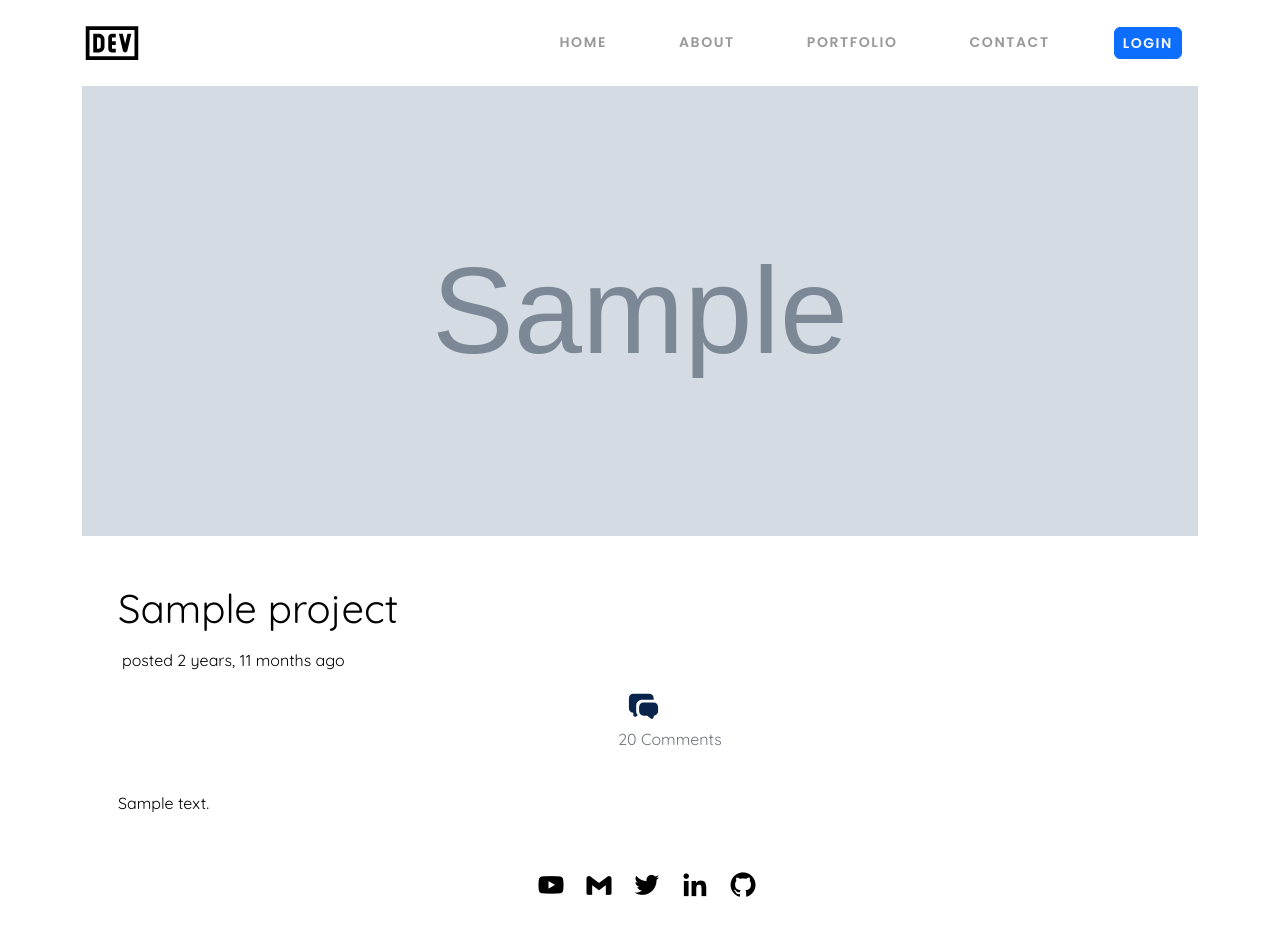
After one commit to Ripeplantain/Portfolio-Site, a Django app: page /view/1/ in a window 1280 px wide. The commit adds this page. Run offline with Django 4.2, Linux system fonts and the light colour scheme; tables that the repository leaves empty hold one stand-in row (values such as "Sample post"); grey boxes marked "Sample" are stand-in pictures; some libraries are stand-ins or nearby versions.

Commit message:
done with view design

```diff
--- a/project/templates/project/project.html
+++ b/project/templates/project/project.html
@@ -22,7 +22,7 @@ Project
             <div class="col-md-6 mb-3">
                 {{project.body|safe|truncatechars:"200"}}
             </div>
-            <a class="text-secondary" href="#">View more...</a>
+            <a class="text-secondary" href="{%url 'view-project' project.id%}">View more...</a>
         </div>
         {%if request.user.groups.all.0.name == 'admin'%}
         <div>
--- /dev/null
+++ b/project/templates/project/view.html
@@ -0,0 +1,37 @@
+{%extends 'main.html'%}
+
+{%block title%}
+Posts
+{%endblock%}
+
+{% load static %}
+
+{%block content%}
+<div class="blog-page">
+    <div class="container">
+        <div class="row">
+            <!-- cover image -->
+            <img src="{{project.cover.url}}" height="450">
+            <!-- end of cover image -->
+
+            <div class="mt-3 ms-4 ps-4 mt-4 pt-4">
+                <div class="blog-header">
+                    <h1 class="">{{project.name}}</h1>
+                </div>
+                <p class="mt-3 ms-1">posted {{project.created_at|timesince}} ago</p>
+                <div class="mb-4 d-flex justify-content-around">
+                    <div>
+                        <a href="">
+                            <img src="{%static 'images/comment-svgrepo-com.svg'%}" alt="" width="35" class="like-image ms-sm-2">
+                            <p class="mt-1 text-secondary">20 Comments</p>
+                        </a>
+                    </div>
+                </div>
+                <div>
+                    {{project.body|safe}}
+                </div>
+            </div>
+        </div>
+    </div>
+</div>
+{%endblock%}
--- a/project/urls.py
+++ b/project/urls.py
@@ -8,4 +8,5 @@ urlpatterns = [
     path('create/', views.createProject, name='create-project'),
     path('update/<str:pk>/', views.updateProject, name='update-project'),
     path('delete/<str:pk>/', views.deleteProject, name='delete-project'),
+    path('view/<str:pk>/', views.viewProject, name='view-project'),
 ]
--- a/project/views.py
+++ b/project/views.py
@@ -49,3 +49,9 @@ def deleteProject(request,pk):
 
     context = {'project': project}
     return render(request,'project/delete.html',context)
+
+def viewProject(request,pk):
+    """View a project"""
+    project = Project.objects.get(id=pk)
+    context = {'project':project}
+    return render(request,'project/view.html',context)
```
